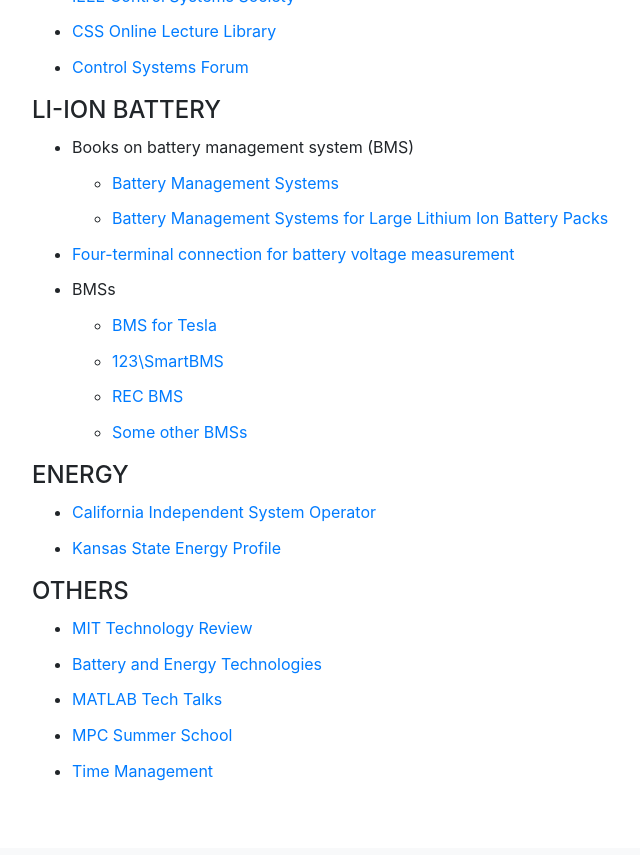
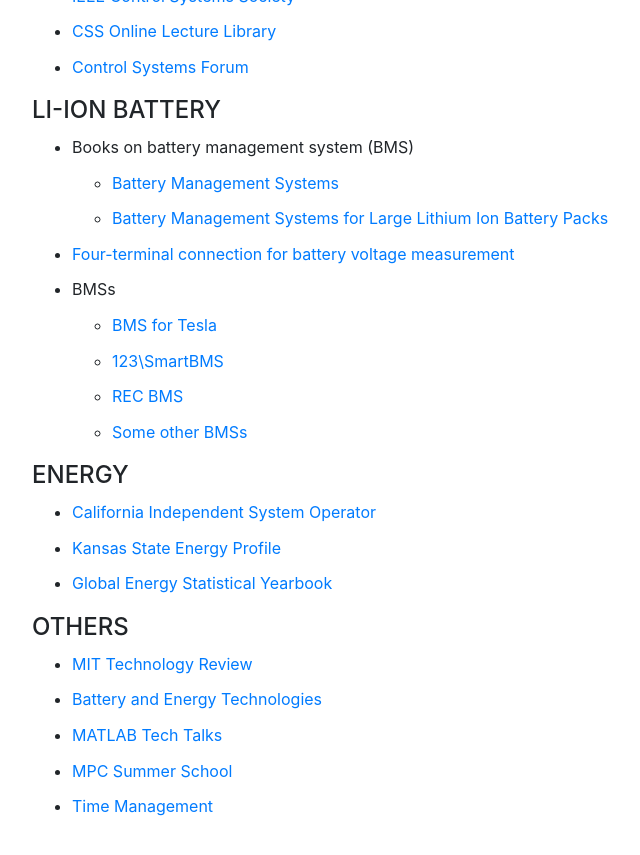
Before and after one commit to ningtian/ningtian.github.io, a Jekyll site: the page links/index.html, which Jekyll copies as it is, in a window 1280 px wide and 900 px high, scrolled down 874 px. Shown: the top 855 px of the window, without its empty margins (148-788 px from the left). Built offline with Jekyll 4.4.1, drawn with Linux system fonts in a browser that asks for light colours.

Commit message:
Update index.html

```diff
--- a/links/index.html
+++ b/links/index.html
@@ -121,6 +121,7 @@
 	        <ul>
 			<li><a href="http://www.caiso.com/Pages/default.aspx">California Independent System Operator</a> </li>
 			<li><a href="https://www.eia.gov/state/print.php?sid=KS">Kansas State Energy Profile</a> </li>
+			<li><a href="https://yearbook.enerdata.net/">Global Energy Statistical Yearbook</a> </li>
 		</ul>
 
 	<h4>OTHERS</h4>
```
